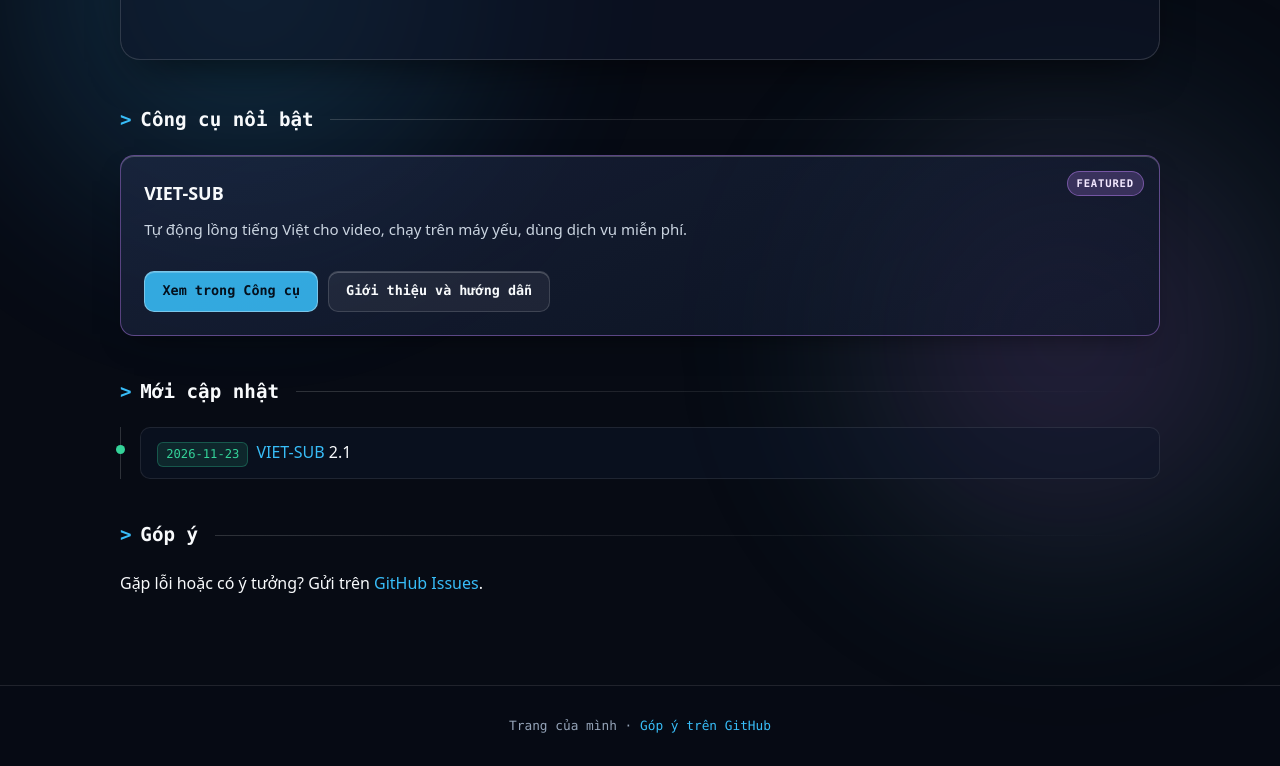
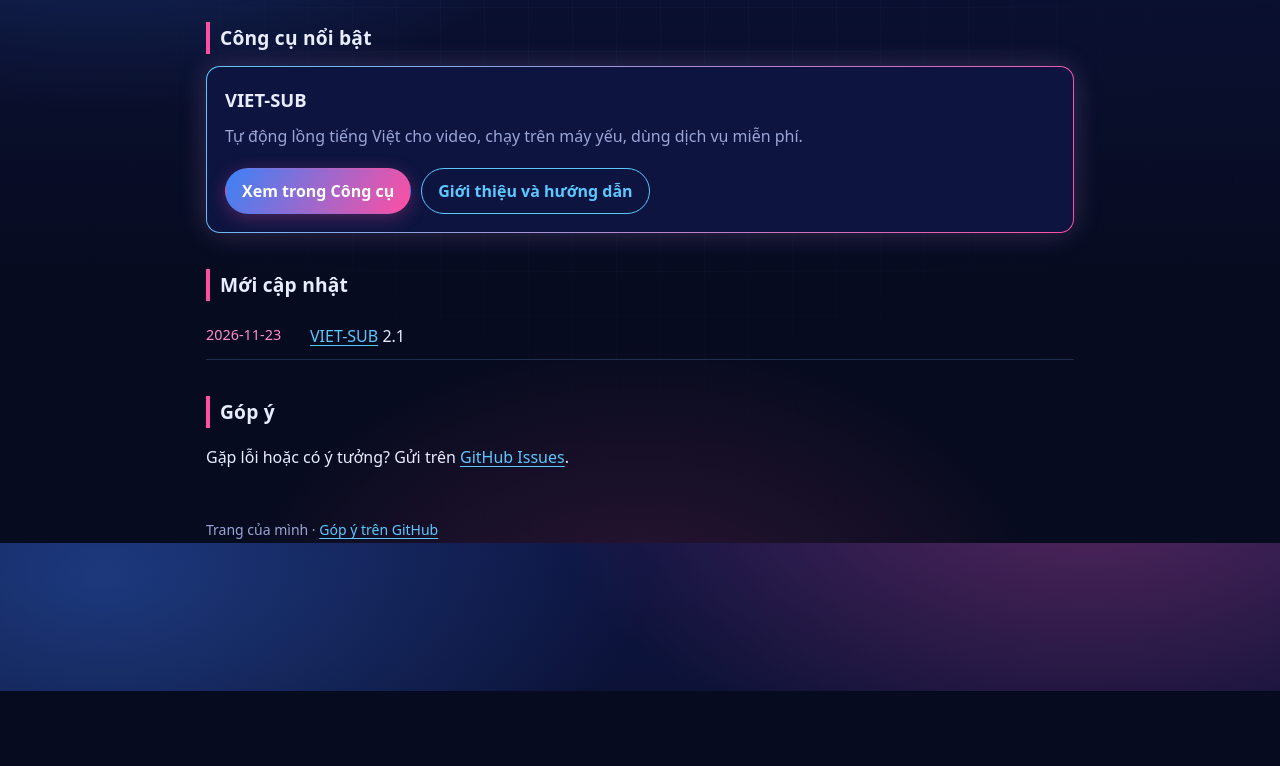
Before and after one commit to dang123266/web_hub, an Astro site: page / in a window 1280 px wide. Shown: the part 257-1023 px from the top of the page. After the commit the page ends 948 px from the top, so only its background shows below. Built offline with nearby package versions, Linux system fonts and the light colour scheme; Astro itself is replaced by a stand-in of ours.

Commit message:
Theme flak: nền xanh dương và hồng, pháo cao xạ bắn nút; core nhúng theme.js tùy chọn
Co-Authored-By: Claude Sonnet 5.5 <noreply@anthropic.com>
Claude-Session: https://claude.ai/code/session_01WjocpLNyqEoMhycKB6eQ6X

```diff
--- a/core/layouts/Base.astro
+++ b/core/layouts/Base.astro
@@ -1,7 +1,8 @@
 ---
 import { getMenuModules, withBase } from '../lib/modules.js';
-import { site, getThemeCss } from '../lib/site.js';
+import { site, getThemeCss, getThemeJs } from '../lib/site.js';
 const { title = site.title } = Astro.props;
+const themeJs = getThemeJs();
 const here = Astro.url.pathname.replace(/\/$/, '') || '/';
 const items = [
   { label: 'Trang chủ', href: withBase('/') },
@@ -29,5 +30,6 @@ const isHere = (href) => href.replace(/\/$/, '') === here || (href === withBase(
     <footer class="site-footer">
       {site.title} · <a href={site.repo}>Góp ý trên GitHub</a>
     </footer>
+    {themeJs && <script is:inline set:html={themeJs}></script>}
   </body>
 </html>
--- a/core/lib/site.js
+++ b/core/lib/site.js
@@ -2,6 +2,8 @@ import config from '/site.config.json';
 
 // Theme được chọn trong site.config.json; core chỉ đọc CSS của theme đó qua glob.
 const themeCss = import.meta.glob('/themes/*/style.css', { query: '?raw', import: 'default', eager: true });
+
+const themeJs = import.meta.glob('/themes/*/theme.js', { query: '?raw', import: 'default', eager: true });
 
 export const site = config;
 
@@ -11,6 +13,11 @@ export function getThemeCss() {
   return css;
 }
 
+// theme.js là tùy chọn (hiệu ứng, tương tác trang trí). Không có thì trả về chuỗi rỗng.
+export function getThemeJs() {
+  return themeJs[`/themes/${config.theme}/theme.js`] ?? '';
+}
+
 export function withBase(path) {
   const base = import.meta.env.BASE_URL.replace(/\/$/, '');
   return base + path;
--- a/site.config.json
+++ b/site.config.json
@@ -2,5 +2,5 @@
   "title": "Trang của mình",
   "tagline": "Nơi chia sẻ các công cụ và dự án nhỏ.",
   "repo": "https://github.com/dang123266/web_hub",
-  "theme": "cyber-liquid"
+  "theme": "flak"
 }
--- /dev/null
+++ b/themes/flak/style.css
@@ -0,0 +1,95 @@
+/* THEME flak: nền xanh dương + hồng, kèm khẩu pháo cao xạ (xem theme.js). */
+:root {
+  color-scheme: dark;
+  --bg:#070b1f; --bg2:#0d1440; --fg:#e9edff; --muted:#9aa6d6; --line:rgba(120,160,255,.22);
+  --card:rgba(255,255,255,.045); --blue:#3b82f6; --sky:#5cc8ff; --pink:#ff4fa3; --pink2:#ff8fc7;
+  --accent:var(--sky); --accent-fg:#071029; --radius:14px; --width:900px;
+}
+html { background:var(--bg); }
+body {
+  margin:0; color:var(--fg); font:16px/1.65 system-ui, -apple-system, "Segoe UI", sans-serif; min-height:100vh;
+  background:
+    radial-gradient(900px 520px at 85% -8%, rgba(255,79,163,.30), transparent 60%),
+    radial-gradient(900px 560px at 8% 4%, rgba(59,130,246,.34), transparent 60%),
+    radial-gradient(700px 500px at 50% 112%, rgba(255,79,163,.16), transparent 60%),
+    linear-gradient(180deg, var(--bg2), var(--bg) 70%);
+  background-attachment:fixed;
+}
+body::before { /* lưới mờ */
+  content:""; position:fixed; inset:0; pointer-events:none; z-index:0; opacity:.5;
+  background-image:linear-gradient(rgba(120,160,255,.07) 1px, transparent 1px), linear-gradient(90deg, rgba(120,160,255,.07) 1px, transparent 1px);
+  background-size:44px 44px; mask-image:radial-gradient(ellipse at 50% 30%, #000 20%, transparent 75%);
+  -webkit-mask-image:radial-gradient(ellipse at 50% 30%, #000 20%, transparent 75%);
+}
+.site-header, .site-main, .site-footer { position:relative; z-index:1; }
+a { color:var(--sky); text-underline-offset:3px; }
+a:hover { color:var(--pink2); }
+
+.site-header { background:rgba(8,12,38,.55); backdrop-filter:blur(10px); -webkit-backdrop-filter:blur(10px); border-bottom:1px solid var(--line); position:sticky; top:0; z-index:5; }
+.site-nav, .site-main, .site-footer { max-width:var(--width); margin:0 auto; padding:16px; box-sizing:border-box; }
+.site-nav { display:flex; gap:6px 18px; flex-wrap:wrap; align-items:center; }
+.site-nav a { color:var(--fg); text-decoration:none; padding:4px 10px; border-radius:999px; border:1px solid transparent; transition:.18s; }
+.site-nav a:hover { border-color:var(--pink); color:#fff; box-shadow:0 0 14px rgba(255,79,163,.45); }
+.site-nav a[aria-current="page"] { border-color:var(--sky); color:#fff; box-shadow:0 0 14px rgba(92,200,255,.4); }
+.site-nav .brand { font-weight:800; margin-right:auto; border:0; padding-left:0; background:linear-gradient(90deg, var(--sky), var(--pink)); -webkit-background-clip:text; background-clip:text; color:transparent; }
+.site-nav .brand:hover { box-shadow:none; color:transparent; filter:brightness(1.2); }
+
+.hero { padding:44px 0 18px; }
+.hero h1 { font-size:clamp(2rem, 5vw, 3.1rem); line-height:1.15; margin:0 0 10px; background:linear-gradient(90deg, var(--sky) 0%, #a98bff 50%, var(--pink) 100%); -webkit-background-clip:text; background-clip:text; color:transparent; }
+.hero p { color:var(--muted); margin:0; font-size:1.1rem; }
+.site-main h1, .site-main h2 { letter-spacing:.2px; }
+.site-main article h1 { background:linear-gradient(90deg, var(--sky), var(--pink)); -webkit-background-clip:text; background-clip:text; color:transparent; }
+.site-main article h2 { border-left:4px solid var(--pink); padding-left:10px; margin-top:34px; }
+.section-title { margin:36px 0 12px; font-size:1.2rem; border-left:4px solid var(--pink); padding-left:10px; }
+
+.card-grid { display:grid; gap:16px; grid-template-columns:repeat(auto-fill, minmax(270px, 1fr)); }
+.card { background:var(--card); border:1px solid var(--line); border-radius:var(--radius); padding:18px; display:flex; flex-direction:column; gap:8px; backdrop-filter:blur(8px); -webkit-backdrop-filter:blur(8px); transition:.2s; }
+.card:hover { border-color:rgba(255,79,163,.6); box-shadow:0 0 26px rgba(255,79,163,.18), 0 0 26px rgba(59,130,246,.18); transform:translateY(-2px); }
+.card h3 { margin:0; font-size:1.15rem; }
+.card p { margin:0; color:var(--muted); }
+.card-meta { color:var(--muted); font-size:.85rem; }
+.card-actions { display:flex; gap:10px; flex-wrap:wrap; margin-top:auto; padding-top:10px; }
+.card-featured { border-color:transparent; background:linear-gradient(var(--bg2), var(--bg2)) padding-box, linear-gradient(120deg, var(--sky), var(--pink)) border-box; border:1.5px solid transparent; box-shadow:0 0 30px rgba(92,200,255,.14), 0 0 30px rgba(255,79,163,.14); }
+
+.button { display:inline-block; padding:9px 16px; border-radius:999px; border:1.5px solid transparent; color:#fff; text-decoration:none; font-weight:700; background:linear-gradient(120deg, var(--blue), var(--pink)); box-shadow:0 4px 18px rgba(255,79,163,.28); transition:.18s; }
+.button:hover { color:#fff; filter:brightness(1.12); transform:translateY(-1px); box-shadow:0 6px 24px rgba(255,79,163,.45); }
+.button-secondary { background:transparent; color:var(--sky); border-color:var(--sky); box-shadow:none; }
+.button-secondary:hover { color:#fff; border-color:var(--pink); background:rgba(255,79,163,.14); box-shadow:0 0 18px rgba(255,79,163,.35); }
+.button-disabled { opacity:.5; pointer-events:none; filter:grayscale(.4); }
+
+.update-list { list-style:none; padding:0; margin:0; }
+.update-list li { padding:10px 0; border-bottom:1px solid var(--line); display:flex; gap:12px; }
+.update-list .date { color:var(--pink2); font-size:.9rem; min-width:92px; font-variant-numeric:tabular-nums; }
+
+.site-main pre { overflow:auto; padding:12px 14px; border:1px solid var(--line); border-radius:10px; background:rgba(5,8,30,.7); }
+.site-main code { color:var(--pink2); }
+.site-main pre code { color:var(--fg); }
+.site-main table { border-collapse:collapse; width:100%; }
+.site-main th, .site-main td { border-bottom:1px solid var(--line); padding:8px 10px; text-align:left; vertical-align:top; }
+.site-main th { color:var(--sky); }
+.site-footer { color:var(--muted); font-size:14px; padding-bottom:150px; } /* chừa chỗ cho khẩu pháo */
+
+/* ---------- Khẩu pháo (do theme.js tạo) ---------- */
+.flak { position:fixed; left:14px; bottom:12px; z-index:9990; pointer-events:none; user-select:none; -webkit-user-select:none; display:flex; align-items:flex-end; gap:10px; }
+.flak svg { width:150px; height:110px; overflow:visible; filter:drop-shadow(0 6px 14px rgba(0,0,0,.5)); }
+.flak-side { display:flex; flex-direction:column; align-items:flex-start; gap:6px; padding-bottom:6px; }
+.flak-hint { pointer-events:none; font-size:12px; line-height:1.35; color:var(--muted); background:rgba(8,12,38,.72); border:1px solid var(--line); border-radius:10px; padding:5px 9px; max-width:170px; }
+.flak-hint { transition:opacity .5s; }
+.flak-hint-off { opacity:0; }
+.flak-hint b { color:var(--pink2); font-weight:700; }
+.flak-surrender { pointer-events:auto; cursor:pointer; font:600 14px/1 system-ui, sans-serif; color:#fff; padding:9px 14px; border-radius:999px; border:1.5px solid var(--sky); background:rgba(8,12,38,.8); transition:.18s; display:inline-flex; gap:8px; align-items:center; }
+.flak-surrender:hover { border-color:var(--pink); box-shadow:0 0 18px rgba(255,79,163,.5); }
+.flak-surrender:focus-visible { outline:2px solid var(--pink2); outline-offset:2px; }
+.flak-count { min-width:20px; text-align:center; font-size:12px; padding:2px 6px; border-radius:999px; background:var(--pink); color:#fff; }
+.flak-count[data-n="0"] { background:rgba(255,255,255,.14); color:var(--muted); }
+
+/* nút đã bị bắn: biến mất nhưng vẫn giữ chỗ để bố cục không nhảy */
+.flak-gone { visibility:hidden !important; pointer-events:none !important; }
+@keyframes flak-pop { 0% { transform:scale(.2); opacity:0; } 70% { transform:scale(1.12); opacity:1; } 100% { transform:scale(1); } }
+.flak-back { animation:flak-pop .45s ease-out; }
+
+.flak-fx { position:fixed; inset:0; pointer-events:none; z-index:9995; overflow:hidden; }
+.flak-p { position:absolute; border-radius:50%; will-change:transform, opacity; }
+.flak-ring { position:absolute; border-radius:50%; border:3px solid var(--pink2); box-shadow:0 0 18px var(--pink), inset 0 0 14px var(--sky); will-change:transform, opacity; }
+.flak-shot { position:absolute; width:10px; height:10px; margin:-5px 0 0 -5px; border-radius:50%; background:#fff; box-shadow:0 0 10px 3px var(--sky), 0 0 22px 6px var(--pink); will-change:transform; }
+@media (max-width:640px) { .flak svg { width:120px; height:88px; } .flak-hint { display:none; } }
--- /dev/null
+++ b/themes/flak/theme.js
@@ -0,0 +1,184 @@
+/* THEME flak: khẩu pháo cao xạ. Chỉ trang trí, không đổi nội dung hay liên kết của trang.
+   - Nòng pháo xoay theo con trỏ chuột.
+   - Chuột phải: bắn. Phần tử (liên kết hoặc nút) nằm dưới con trỏ sẽ nổ và biến mất.
+   - Shift + chuột phải: mở menu chuột phải bình thường.
+   - Nút "Đầu hàng": đưa mọi phần tử đã bị bắn trở lại.
+   Tự tắt trên màn hình cảm ứng (không có chuột) để không cản việc bấm liên kết. */
+(function () {
+  if (window.__flakLoaded) return;
+  window.__flakLoaded = true;
+  var mq = window.matchMedia;
+  if (mq && mq('(hover: none)').matches) return;
+  var reduce = !!(mq && mq('(prefers-reduced-motion: reduce)').matches);
+  var canAnimate = typeof Element !== 'undefined' && !!Element.prototype.animate;
+
+  var PX = 62, PY = 52, BARREL = 82;           // trục xoay và chiều dài nòng (đơn vị SVG)
+  var TARGETS = 'a, button, [role="button"], summary, input[type="submit"], input[type="button"]';
+  var gone = [];
+  var angle = -50;                              // độ, 0 = hướng sang phải
+  var lastFire = 0;
+
+  var root = document.createElement('div');
+  root.className = 'flak';
+  root.setAttribute('data-flak-ui', '');
+  root.innerHTML =
+    '<svg viewBox="0 0 150 110" aria-hidden="true" focusable="false">' +
+      '<defs>' +
+        '<linearGradient id="flakBase" x1="0" y1="0" x2="1" y2="1"><stop offset="0" stop-color="#3b82f6"/><stop offset="1" stop-color="#1b2a7a"/></linearGradient>' +
+        '<linearGradient id="flakHead" x1="0" y1="0" x2="1" y2="1"><stop offset="0" stop-color="#ff8fc7"/><stop offset="1" stop-color="#ff4fa3"/></linearGradient>' +
+        '<linearGradient id="flakGun" x1="0" y1="0" x2="0" y2="1"><stop offset="0" stop-color="#9fd8ff"/><stop offset="1" stop-color="#3b6fd8"/></linearGradient>' +
+      '</defs>' +
+      '<rect x="6" y="90" width="112" height="14" rx="5" fill="url(#flakBase)" stroke="#8fb4ff" stroke-opacity=".6"/>' +
+      '<polygon points="28,90 96,90 82,68 42,68" fill="url(#flakBase)" stroke="#8fb4ff" stroke-opacity=".6"/>' +
+      '<rect x="36" y="76" width="52" height="5" rx="2" fill="#ff4fa3" opacity=".85"/>' +
+      '<g id="flakTurret" transform="translate(' + PX + ' ' + PY + ') rotate(' + angle + ')">' +
+        '<g id="flakRecoil">' +
+          '<rect x="2" y="-11" width="' + (BARREL - 2) + '" height="7" rx="3" fill="url(#flakGun)" stroke="#d7ecff" stroke-opacity=".7"/>' +
+          '<rect x="2" y="4" width="' + (BARREL - 2) + '" height="7" rx="3" fill="url(#flakGun)" stroke="#d7ecff" stroke-opacity=".7"/>' +
+          '<rect x="' + (BARREL - 14) + '" y="-13" width="14" height="11" rx="3" fill="url(#flakHead)"/>' +
+          '<rect x="' + (BARREL - 14) + '" y="2" width="14" height="11" rx="3" fill="url(#flakHead)"/>' +
+          '<rect x="-16" y="-15" width="26" height="30" rx="7" fill="url(#flakBase)" stroke="#8fb4ff" stroke-opacity=".7"/>' +
+        '</g>' +
+        '<circle cx="0" cy="0" r="12" fill="url(#flakHead)" stroke="#fff" stroke-opacity=".6"/>' +
+        '<circle cx="0" cy="0" r="4" fill="#0d1440"/>' +
+      '</g>' +
+    '</svg>' +
+    '<div class="flak-side">' +
+      '<div class="flak-hint" id="flakHint"><b>Chuột phải</b>: bắn · <b>Shift + chuột phải</b>: menu thường</div>' +
+      '<button type="button" class="flak-surrender" id="flakSurrender" data-flak-ui>Đầu hàng <span class="flak-count" id="flakCount" data-n="0">0</span></button>' +
+    '</div>';
+  document.body.appendChild(root);
+
+  var fx = document.createElement('div');
+  fx.className = 'flak-fx';
+  fx.setAttribute('data-flak-ui', '');
+  document.body.appendChild(fx);
+
+  var turret = root.querySelector('#flakTurret');
+  var recoil = root.querySelector('#flakRecoil');
+  var svg = root.querySelector('svg');
+  var hint = root.querySelector('#flakHint');
+  var hintDefault = hint.innerHTML;
+  var countEl = root.querySelector('#flakCount');
+  var surrenderBtn = root.querySelector('#flakSurrender');
+  var hintTimer = null;
+
+  function pivot() {
+    var r = svg.getBoundingClientRect();
+    var k = r.width / 150;
+    return { x: r.left + PX * k, y: r.top + PY * k, k: k };
+  }
+  function aim(x, y) {
+    var p = pivot();
+    angle = Math.atan2(y - p.y, x - p.x) * 180 / Math.PI;
+    turret.setAttribute('transform', 'translate(' + PX + ' ' + PY + ') rotate(' + angle.toFixed(1) + ')');
+  }
+  function muzzle() {
+    var p = pivot(), a = angle * Math.PI / 180;
+    return { x: p.x + Math.cos(a) * BARREL * p.k, y: p.y + Math.sin(a) * BARREL * p.k };
+  }
+  // Dòng gợi ý chỉ hiện 8 giây đầu để không che chữ; các thông báo ngắn hiện rồi ẩn lại.
+  function showHint(html, ms) {
+    hint.innerHTML = html;
+    hint.classList.remove('flak-hint-off');
+    clearTimeout(hintTimer);
+    hintTimer = setTimeout(function () { hint.classList.add('flak-hint-off'); }, ms);
+  }
+  function say(html, ms) { showHint(html, ms || 1800); }
+  function setCount() {
+    countEl.textContent = String(gone.length);
+    countEl.setAttribute('data-n', String(gone.length));
+  }
+
+  function findTarget(x, y) {
+    var el = document.elementFromPoint(x, y);
+    if (!el || (el.closest && el.closest('[data-flak-ui]'))) return null;
+    var t = el.closest ? el.closest(TARGETS) : null;
+    if (!t || t.classList.contains('flak-gone')) return null;
+    return t;
+  }
+
+  function particle(cx, cy, big) {
+    var d = document.createElement('div');
+    d.className = 'flak-p';
+    var s = 4 + Math.random() * (big ? 8 : 5);
+    var colors = ['#ff4fa3', '#ff8fc7', '#5cc8ff', '#3b82f6', '#ffffff'];
+    d.style.cssText = 'width:' + s + 'px;height:' + s + 'px;left:' + (cx - s / 2) + 'px;top:' + (cy - s / 2) + 'px;background:' + colors[(Math.random() * colors.length) | 0] + ';box-shadow:0 0 8px currentColor;';
+    fx.appendChild(d);
+    var ang = Math.random() * Math.PI * 2, dist = (big ? 50 : 24) + Math.random() * (big ? 90 : 40);
+    var dx = Math.cos(ang) * dist, dy = Math.sin(ang) * dist + 14;
+    d.animate([{ transform: 'translate(0,0) scale(1)', opacity: 1 }, { transform: 'translate(' + dx + 'px,' + dy + 'px) scale(0)', opacity: 0 }],
+      { duration: 450 + Math.random() * 450, easing: 'cubic-bezier(.15,.7,.3,1)' }).onfinish = function () { d.remove(); };
+  }
+  function boom(cx, cy, radius, big) {
+    if (reduce || !canAnimate) return;
+    var ring = document.createElement('div');
+    ring.className = 'flak-ring';
+    var r = Math.max(16, Math.min(radius, 90));
+    ring.style.cssText = 'width:' + (r * 2) + 'px;height:' + (r * 2) + 'px;left:' + (cx - r) + 'px;top:' + (cy - r) + 'px;';
+    fx.appendChild(ring);
+    ring.animate([{ transform: 'scale(.2)', opacity: .95 }, { transform: 'scale(1.35)', opacity: 0 }], { duration: 420, easing: 'ease-out' }).onfinish = function () { ring.remove(); };
+    var n = big ? 26 : 8;
+    for (var i = 0; i < n; i++) particle(cx, cy, big);
+  }
+
+  function destroy(t) {
+    var r = t.getBoundingClientRect();
+    boom(r.left + r.width / 2, r.top + r.height / 2, Math.max(r.width, r.height) / 2 + 10, true);
+    t.classList.remove('flak-back');
+    t.classList.add('flak-gone');
+    gone.push(t);
+    setCount();
+  }
+
+  function fire(x, y) {
+    var now = Date.now();
+    if (now - lastFire < 160) return;
+    lastFire = now;
+    aim(x, y);
+    var m = muzzle();
+    var target = findTarget(x, y);
+    var land = function () {
+      if (target) destroy(target); else boom(x, y, 14, false);
+    };
+    if (canAnimate && !reduce) {
+      recoil.animate([{ transform: 'translateX(0)' }, { transform: 'translateX(-9px)' }, { transform: 'translateX(0)' }], { duration: 200, easing: 'ease-out' });
+      var s = document.createElement('div');
+      s.className = 'flak-shot';
+      s.style.left = m.x + 'px'; s.style.top = m.y + 'px';
+      fx.appendChild(s);
+      var dist = Math.hypot(x - m.x, y - m.y);
+      var done = false;
+      var finish = function () { if (done) return; done = true; s.remove(); land(); };
+      var anim = s.animate([{ transform: 'translate(0,0)' }, { transform: 'translate(' + (x - m.x) + 'px,' + (y - m.y) + 'px)' }],
+        { duration: Math.max(60, Math.min(260, dist / 4)), easing: 'linear', fill: 'forwards' });
+      anim.onfinish = finish;
+      setTimeout(finish, 600);
+    } else {
+      land();
+    }
+  }
+
+  function surrender() {
+    var n = gone.length;
+    gone.forEach(function (el) {
+      el.classList.remove('flak-gone');
+      el.classList.add('flak-back');
+      (function (e) { setTimeout(function () { e.classList.remove('flak-back'); }, 500); })(el);
+    });
+    gone = [];
+    setCount();
+    say(n ? '<b>Đầu hàng!</b> ' + n + ' nút đã trở lại.' : 'Chưa có nút nào bị bắn.', 1800);
+  }
+
+  document.addEventListener('pointermove', function (e) { if (e.pointerType !== 'touch') aim(e.clientX, e.clientY); }, { passive: true });
+  document.addEventListener('contextmenu', function (e) {
+    if (e.shiftKey) return;                                  // Shift + chuột phải: menu bình thường
+    if (e.target.closest && e.target.closest('[data-flak-ui]')) return;
+    e.preventDefault();
+    fire(e.clientX, e.clientY);
+  });
+  surrenderBtn.addEventListener('click', surrender);
+  setCount();
+  showHint(hintDefault, 8000);
+})();
--- /dev/null
+++ b/themes/flak/theme.json
@@ -0,0 +1,6 @@
+{
+  "id": "flak",
+  "name": "Pháo cao xạ (xanh dương và hồng)",
+  "version": "1.0.0",
+  "description": "Nền tối pha xanh dương và hồng. Có khẩu pháo cao xạ xoay nòng theo chuột; chuột phải để bắn, nút bị bắn trúng sẽ nổ và biến mất, nút Đầu hàng đưa mọi thứ trở lại."
+}
```
Also changed, not shown: ARCHITECTURE.md (+2 -2 lines), themes/README.md.
